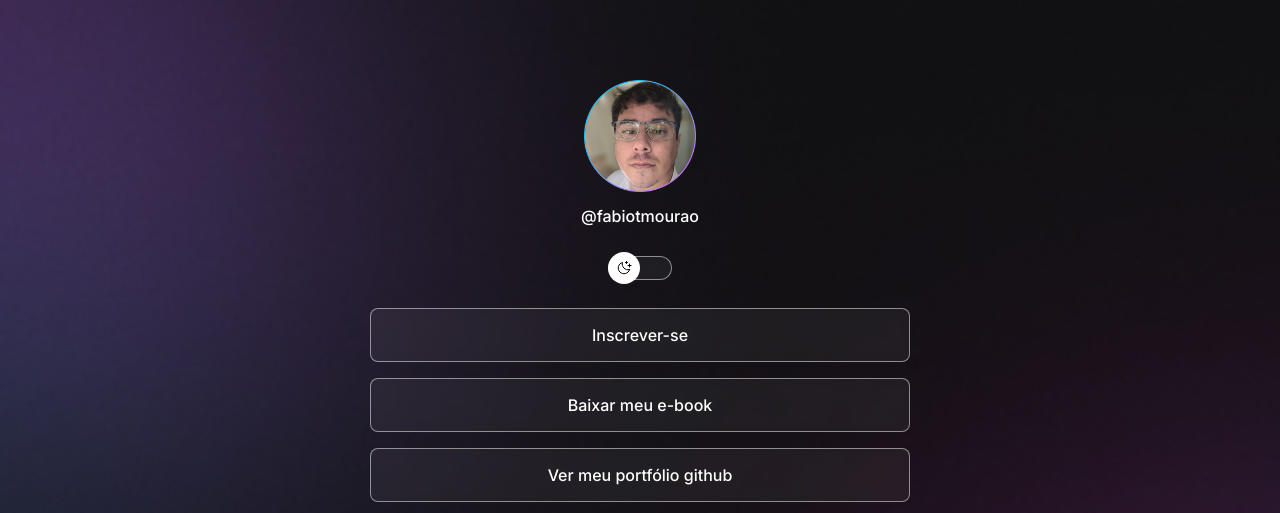
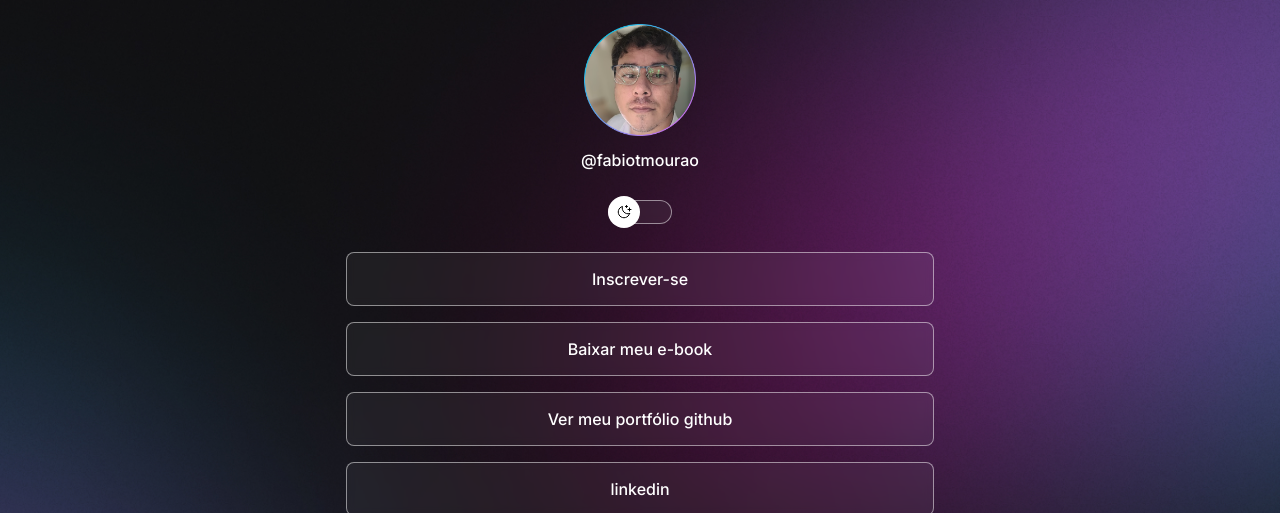
Before and after one commit to fabiotmourao/projeto-devlinks, a plain HTML site: page index.html in a window 1280 px wide. Shown: the top 513 px of the page. Drawn offline with nearby package versions, Linux system fonts and the light colour scheme.

Commit message:
aplicado mobile e removido scroll

```diff
--- a/css/style.css
+++ b/css/style.css
@@ -37,8 +37,8 @@ body * {
 #container {
     width: 100%;
     max-width: 588px;
-    margin: 56px auto 0px;
-    padding: 0 24px;
+    padding: 56px auto 0px;
+    margin: 0 auto;
 }
 
 #profile {
@@ -162,3 +162,13 @@ footer {
     text-align: center;
     font-size: 14px;
 }
+
+@media(min-width:700px){
+    :root{
+        --bg-url: url(/assets/bg-desktop.jpg);
+    }
+
+    .light{
+        --bg-url: url(/assets/bg-desktop-light.jpg);
+    }
+}
```
Also changed, not shown: index.html (+1 -0 lines).
